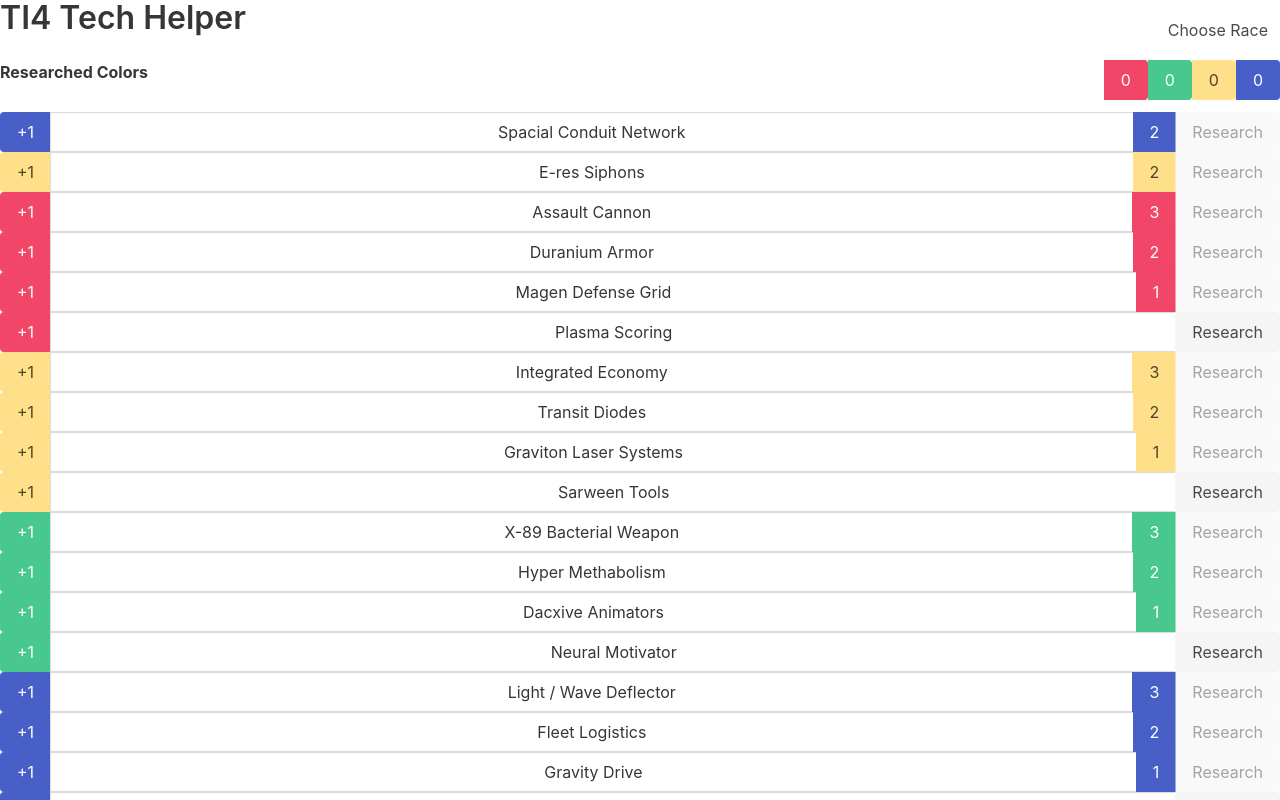
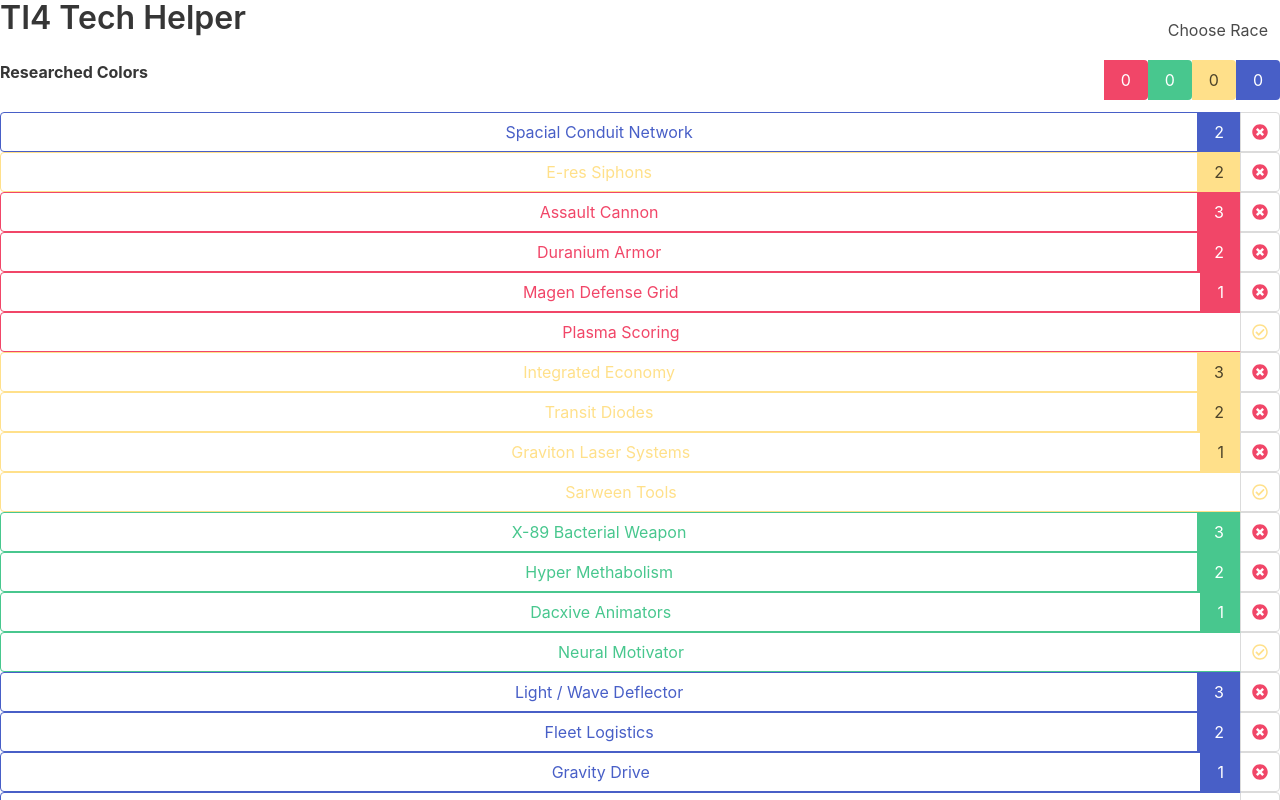
Before and after one commit to 6u66a/TI4, an Angular app: page /tech/1 in a window 1280 px wide. Shown: the top 800 px of the page. Built offline with nearby package versions, Linux system fonts and the light colour scheme.

Commit message:
icons and decriptions added

```diff
--- a/src/app/data.ts
+++ b/src/app/data.ts
@@ -15,6 +15,7 @@ export interface Tech {
   name: String;
   requirements: TechColors;
   provides: TechColor;
+  description: String;
 }
 
 export interface RuntimeTech {
@@ -44,6 +45,7 @@ export const DATA: Data = {
           requirements: {
             [TechColor.blue]: 2,
           },
+          description: "",
           provides: TechColor.blue
         },
         {
@@ -51,6 +53,7 @@ export const DATA: Data = {
           requirements: {
             [TechColor.yellow]: 2,
           },
+          description: "",
           provides: TechColor.yellow
         },
       ]
@@ -58,27 +61,113 @@ export const DATA: Data = {
     {
       id: 2,
       name: "Sardakk N'orr",
-      tech: []
+      tech: [
+        {
+          name: "Exotrireme II",
+          requirements: {
+            [TechColor.blue]: 2,
+            [TechColor.yellow]: 1
+          },
+          description: "",
+          provides: null
+        },
+        {
+          name: "Valkyrie Particle Weave",
+          requirements: {
+            [TechColor.red]: 2,
+          },
+          description: "",
+          provides: TechColor.red
+        },
+      ]
     },
     {
       id: 3,
       name: "Mentak Coalition",
-      tech: []
+      tech: [
+        {
+          name: "Mirror Computing",
+          requirements: {
+            [TechColor.yellow]: 3,
+          },
+          description: "",
+          provides: TechColor.yellow
+        },
+        {
+          name: "Salvage Operation",
+          requirements: {
+            [TechColor.yellow]: 2,
+          },
+          description: "",
+          provides: TechColor.yellow
+        },
+      ]
     },
     {
       id: 4,
       name: "Barony of Letnev",
-      tech: []
+      tech: [
+        {
+          name: "L4 Disruptors",
+          requirements: {
+            [TechColor.yellow]: 1,
+          },
+          description: "",
+          provides: TechColor.yellow
+        },
+        {
+          name: "Non-Euclidean Shielding",
+          requirements: {
+            [TechColor.red]: 2,
+          },
+          description: "",
+          provides: TechColor.red
+        },
+      ]
     },
     {
       id: 5,
       name: "Yin Brotherhood",
-      tech: []
+      tech: [
+        {
+          name: "Impulse Core",
+          requirements: {
+            [TechColor.yellow]: 2,
+          },
+          provides: TechColor.yellow,
+          description: "At the start of a space combat, you may destroy 1 of your cruisers or destroyers in the active system to produce 1 hit against your opponent's ships; that hit must be assigned by your opponent to 1 of his non-fighter ships, if able."
+        },
+        {
+          name: "Yin Spinner",
+          requirements: {
+            [TechColor.green]: 2,
+          },
+          provides: TechColor.green,
+          description: "After 1 or more of your units use Production, place 1 infantry from your reinforcements on a planet you control in that system."
+        },
+      ]
     },
     {
       id: 6,
       name: "Ghosts of Creuss",
-      tech: []
+      tech: [
+        {
+          name: "Dimensional Splicer",
+          requirements: {
+            [TechColor.red]: 1,
+          },
+          provides: TechColor.red,
+          description: "At the start of a space combat in a system that contains a wormhole and 1 or more of your ships, you may produce 1 hit and assign it to 1 of your opponent's ships."
+        },
+        {
+          name: "Wormhole Generator",
+          requirements: {
+            [TechColor.blue]: 2,
+          },
+          provides: TechColor.blue,
+          description: "At the start of the status phase, place or move a Creuss wormhole token into either a system that contains a planet you control or a non-HS that does not contain another player's ships."
+        },
+      ]
     },
     {
       id: 7,
@@ -140,126 +229,151 @@ export const DATA: Data = {
     {
       name: "Assault Cannon",
       requirements: { [TechColor.red]: 3 },
+      description: "",
       provides: TechColor.red
     },
     {
       name: "Duranium Armor",
       requirements: { [TechColor.red]: 2 },
+      description: "",
       provides: TechColor.red
     },
     {
       name: "Magen Defense Grid",
       requirements: { [TechColor.red]: 1 },
+      description: "",
       provides: TechColor.red
     },
     {
       name: "Plasma Scoring",
       requirements: {},
+      description: "",
       provides: TechColor.red
     },
     {
       name: "Integrated Economy",
       requirements: { [TechColor.yellow]: 3 },
+      description: "",
       provides: TechColor.yellow
     },
     {
       name: "Transit Diodes",
       requirements: { [TechColor.yellow]: 2 },
+      description: "",
       provides: TechColor.yellow
     },
     {
       name: "Graviton Laser Systems",
       requirements: { [TechColor.yellow]: 1 },
+      description: "",
       provides: TechColor.yellow
     },
     {
       name: "Sarween Tools",
       requirements: {},
+      description: "",
       provides: TechColor.yellow
     },
     {
       name: "X-89 Bacterial Weapon",
       requirements: { [TechColor.green]: 3 },
+      description: "",
       provides: TechColor.green
     },
     {
       name: "Hyper Methabolism",
       requirements: { [TechColor.green]: 2 },
+      description: "",
       provides: TechColor.green
     },
     {
       name: "Dacxive Animators",
       requirements: { [TechColor.green]: 1 },
+      description: "",
       provides: TechColor.green
     },
     {
       name: "Neural Motivator",
       requirements: {},
+      description: "",
       provides: TechColor.green
     },
     {
       name: "Light / Wave Deflector",
       requirements: { [TechColor.blue]: 3 },
+      description: "",
       provides: TechColor.blue
     },
     {
       name: "Fleet Logistics",
       requirements: { [TechColor.blue]: 2 },
+      description: "",
       provides: TechColor.blue
     },
     {
       name: "Gravity Drive",
       requirements: { [TechColor.blue]: 1 },
+      description: "",
       provides: TechColor.blue
     },
     {
       name: "Antimass Deflectors",
       requirements: {},
+      description: "",
       provides: TechColor.blue
     },
     {
       name: "War Sun",
       requirements: { [TechColor.red]: 3, [TechColor.yellow]: 1 },
+      description: "",
       provides: null
     },
     {
       name: "Dreadnought II",
       requirements: { [TechColor.blue]: 2, [TechColor.yellow]: 1 },
+      description: "",
       provides: null
     },
     {
       name: "Cruiser II",
       requirements: { [TechColor.red]: 1, [TechColor.yellow]: 1, [TechColor.green]: 1 },
+      description: "",
       provides: null
     },
     {
       name: "Destroyer II",
       requirements: { [TechColor.red]: 2 },
+      description: "",
       provides: null
     },
     {
       name: "PDS II",
       requirements: { [TechColor.red]: 1, [TechColor.yellow]: 1 },
+      description: "",
       provides: null
     },
     {
       name: "Carrier II",
       requirements: { [TechColor.blue]: 2 },
+      description: "",
       provides: null
     },
     {
       name: "Fighter II",
       requirements: { [TechColor.blue]: 1, [TechColor.green]: 1 },
+      description: "",
       provides: null
     },
     {
       name: "Infantry II",
       requirements: { [TechColor.green]: 2 },
+      description: "",
       provides: null
     },
     {
       name: "Space Dock II",
       requirements: { [TechColor.yellow]: 2 },
+      description: "",
       provides: null
     },
   ]
--- a/src/app/tech-picker/tech/tech.component.html
+++ b/src/app/tech-picker/tech/tech.component.html
@@ -1,17 +1,27 @@
 <div class="field has-addons">
-  <p class="control">
-    <a class="button is-danger" *ngIf="tech.tech.provides===colorEnum.red">+1</a>
-    <a class="button is-success" *ngIf="tech.tech.provides===colorEnum.green">+1</a>
-    <a class="button is-warning" *ngIf="tech.tech.provides===colorEnum.yellow">+1</a>
-    <a class="button is-link" *ngIf="tech.tech.provides===colorEnum.blue">+1</a>
-  </p>
   <p class="control is-expanded">
-    <button class="button is-fullwidth">{{tech.tech.name}}</button>
+    <button [ngClass]="techColorClasses" class="button is-fullwidth is-outlined" (click)="descriptionToggle()">{{tech.tech.name}}</button>
   </p>
   <p class="control">
     <app-tech-color [techColors]="tech.tech.requirements"></app-tech-color>
   </p>
   <p class="control">
-    <button [disabled]="!tech.available" [ngClass]="currentClasses" class="button" (click)="researchMe()">Research</button>
+    <button class="button" (click)="researchMe()">
+      <span *ngIf="!tech.available" class="icon is-small has-text-danger">
+        <i class="fas fa-times-circle"></i>
+      </span>
+      <span *ngIf="tech.available&&!tech.researched" class="icon is-small has-text-warning">
+        <i  class="far fa-check-circle"></i>
+      </span>
+      <span *ngIf="tech.researched" class="icon is-small has-text-success">
+        <i class="fas fa-check-circle"></i>
+      </span>
+
+    </button>
   </p>
 </div>
+<div class="box" *ngIf="showDescription===true">
+  <div class="content">
+    <p>{{tech.tech.description}}</p>
+  </div>
+</div>
--- a/src/app/tech-picker/tech/tech.component.ts
+++ b/src/app/tech-picker/tech/tech.component.ts
@@ -5,38 +5,51 @@ import { TechColor } from '../../tech-color.enum';
 @Component({
   selector: 'app-tech',
   templateUrl: './tech.component.html',
-  styleUrls: ['./tech.component.css','../../../../node_modules/bulma/css/bulma.css'],
+  styleUrls: ['./tech.component.css', '../../../../node_modules/bulma/css/bulma.css'],
 })
 export class TechComponent implements OnInit {
 
   @Input() tech: RuntimeTech;
   @Output() onResearched = new EventEmitter<RuntimeTech>();
 
-  public colorEnum = TechColor;
+  private showDescription: Boolean = false;
 
   currentClasses: {};
+  techColorClasses: {};
 
   setCurrentClasses() {
     this.currentClasses = {
-      'is-light': !this.tech.researched,
-      'is-dark': this.tech.researched
+    }
+  }
+
+  setTechColorClasses() {
+    this.techColorClasses = {
+      "is-danger": this.tech.tech.provides === TechColor.red,
+      "is-success": this.tech.tech.provides === TechColor.green,
+      "is-warning": this.tech.tech.provides === TechColor.yellow,
+      "is-link": this.tech.tech.provides === TechColor.blue,
     }
   }
 
   constructor() { }
 
   ngOnInit() {
+    this.setTechColorClasses();
+    this.updateRequirements();
     this.setCurrentClasses();
-    this.updateRequirements();
   }
 
-  public updateRequirements():void {
+  descriptionToggle() {
+    this.showDescription=!this.showDescription;
+  }
+
+  public updateRequirements(): void {
     this.tech.available = this.checkForMatchingRequirements();
   }
 
-  checkForMatchingRequirements():Boolean {
-    for(let color in this.tech.tech.requirements) {
-      if(this.tech.provided[color]<this.tech.tech.requirements[color]) return false;
+  checkForMatchingRequirements(): Boolean {
+    for (let color in this.tech.tech.requirements) {
+      if (this.tech.provided[color] < this.tech.tech.requirements[color]) return false;
     }
     return true;
   }
--- a/src/index.html
+++ b/src/index.html
@@ -7,6 +7,7 @@
 
   <meta name="viewport" content="width=device-width, initial-scale=1">
   <link rel="icon" type="image/x-icon" href="favicon.ico">
+  <script defer src="https://use.fontawesome.com/releases/v5.0.6/js/all.js"></script>
 </head>
 <body>
   <app-root></app-root>
--- a/src/styles.css
+++ b/src/styles.css
@@ -1,3 +1,2 @@
 /* You can add global styles to this file, and also import other style files */
 @import "./../node_modules/bulma/css/bulma.css";
-@import "https://maxcdn.bootstrapcdn.com/font-awesome/4.7.0/css/font-awesome.min.css";
```
